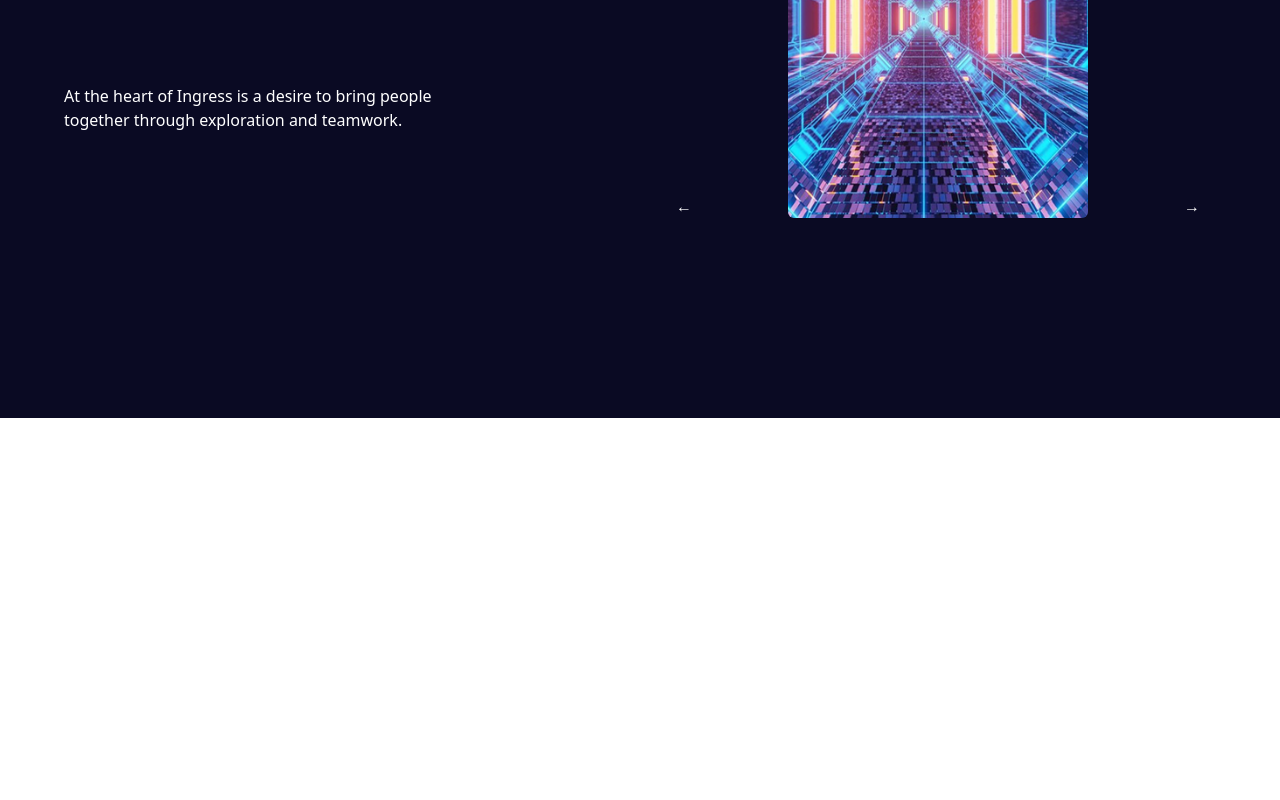
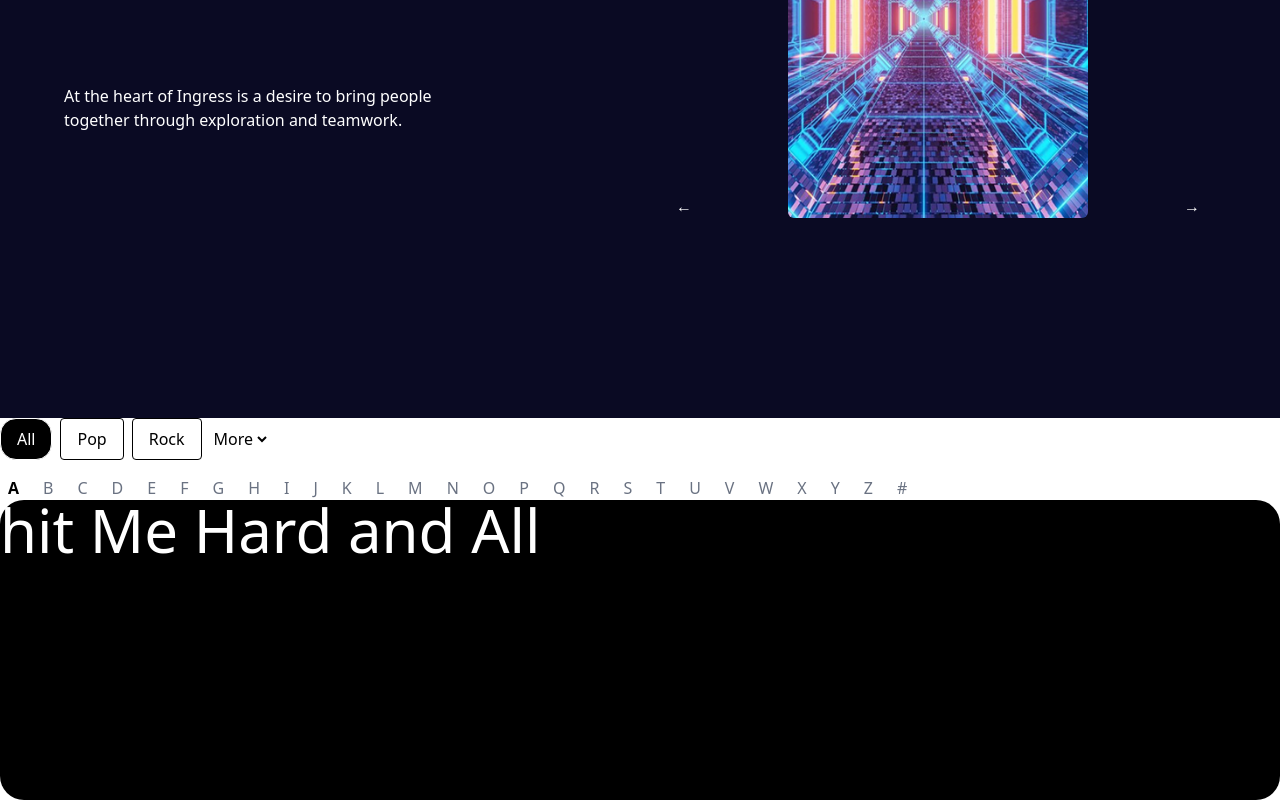
Before and after one commit to sunita0987/Event-Einsenden, a React (Vite) app: page / in a window 1280 px wide. Shown: the part 1300-2100 px from the top of the page. Before the commit the page ends 1718 px from the top, so only its background shows below. Built offline with nearby package versions, Linux system fonts and the light colour scheme.

Commit message:
params add

```diff
--- a/src/App.css
+++ b/src/App.css
@@ -2,3 +2,4 @@
 
 @import url("https://fonts.googleapis.com/css2?family=Open+Sans:ital,wght@0,300..800;1,300..800&display=swap");
 @import url("https://fonts.googleapis.com/css2?family=Oswald:wght@200..700&display=swap");
+@import url("https://fonts.googleapis.com/css2?family=Montserrat:ital,wght@0,100..900;1,100..900&display=swap");
--- a/src/App.jsx
+++ b/src/App.jsx
@@ -4,7 +4,12 @@ import "./App.css";
 import Heading from "./components/Heading";
 import ImageUpload from "./components/ImageUpload.";
 import Game from "./components/Game";
+// import AlbumImage from "./components/AlbumImage";
 // import Button from "./components/Button";
+import { Routes, Route } from 'react-router-dom';
+import SongsPage from './Pages/SongPage';
+
+
 
 function App() {
   return (
@@ -13,6 +18,12 @@ function App() {
       {/* <Button /> */}
       <ImageUpload />
       <Game />
+    {/* <AlbumImage/> */}
+     <Routes>
+      <Route path="/:genre/:letter" element={<SongsPage />} />
+      <Route path="/" element={<SongsPage />} />
+    </Routes>
+
     </>
   );
 }
--- /dev/null
+++ b/src/Pages/SongPage.jsx
@@ -0,0 +1,18 @@
+import { useParams } from 'react-router-dom';
+import GenreFilter from '../components/GenreFilter';
+import AlphabetFilter from '../components/AlphabetFilter';
+import React from 'react';
+
+export default function SongsPage() {
+  const { genre = 'All', letter = 'A' } = useParams();
+
+  return (
+    <div>
+      <GenreFilter selectedGenre={genre} />
+      <AlphabetFilter selectedLetter={letter} />
+       <div className=' bg-black rounded-3xl w-full h-[300px] text-white text-6xl'>
+      <h2>hit Me Hard and {genre}</h2>
+      </div>
+    </div>
+  );
+}
--- a/src/components/AlbumImage.jsx
+++ b/src/components/AlbumImage.jsx
@@ -0,0 +1,13 @@
+import React from 'react'
+
+function AlbumImage() {
+  return (
+    <div className='bg-white min-h-screen'>
+        <div className=' bg-black rounded-3xl w-full h-[300px]'>
+          <h1 className=' text-3xl font-bold text-white'> hit me hard and soft</h1>
+      </div>
+    </div>
+  )
+}
+
+export default AlbumImage;
--- /dev/null
+++ b/src/components/AlphabetFilter.jsx
@@ -0,0 +1,22 @@
+import { useNavigate, useParams } from 'react-router-dom';
+import React from 'react';
+
+export default function AlphabetFilter({ selectedLetter }) {
+  const letters = [...'ABCDEFGHIJKLMNOPQRSTUVWXYZ', '#'];
+  const { genre = 'All' } = useParams();
+  const navigate = useNavigate();
+
+  return (
+    <div className="flex flex-wrap space-x-2 mt-4">
+      {letters.map((l) => (
+        <button
+          key={l}
+          className={`px-2 ${selectedLetter === l ? 'text-black font-bold ' : 'text-gray-500'}`}
+          onClick={() => navigate(`/${genre}/${l}`)}
+        >
+          {l}
+        </button>
+      ))}
+    </div>
+  );
+}
--- a/src/components/Game.jsx
+++ b/src/components/Game.jsx
@@ -68,7 +68,6 @@ const ImageSlider = () => {
             <button onClick={prevSlide}>&larr;</button>
             <button onClick={nextSlide}>&rarr;</button>
           </div>
-
           {/* <div className="absolute top-0 right-[-120px] space-y-4 hidden md:block">
             {slides.map((slide, index) => (
               <img
--- /dev/null
+++ b/src/components/GenreFilter.jsx
@@ -0,0 +1,27 @@
+import { useNavigate } from 'react-router-dom';
+import React from 'react';
+
+export default function GenreFilter({ selectedGenre }) {
+  const genres = ['All', 'Pop', 'Rock'];
+  const navigate = useNavigate();
+
+  return (
+    <div className="flex space-x-2">
+      {genres.map((g) => (
+        <button
+          key={g}
+          className={`px-4 py-2 border rounded ${selectedGenre === g ? 'bg-black text-white rounded-2xl' : 'bg-white cursor-pointer'}`}
+          onClick={() => navigate(`/${g}/A`)}
+        >
+          {g}
+        </button>
+      ))}
+      <select onChange={(e) => navigate(`/${e.target.value}/A`)}>
+        <option value="More">More</option>
+        <option value="Pop">Pop</option>
+        <option value="Rock">Rock</option>
+        <opttion value="Music">Music</opttion>
+      </select>
+    </div>
+  );
+}
--- a/src/components/Heading.jsx
+++ b/src/components/Heading.jsx
@@ -58,7 +58,7 @@ function Heading() {
       <div className="flex justify-center items-center bg-[#F5F9FC] ">
         <button
           onClick={() => navigate("/submit-event")}
-          className="bg-gradient-to-r from-blue-700 to-blue-400 text-white font-semibold py-3 px-8 rounded-full text-lg shadow-lg hover:opacity-90 cursor-pointer mt-5"
+          className="bg-gradient-to-r from-blue-700 to-blue-400 text-white font-semibold py-3 px-5 rounded-4xl text-lg shadow-lg hover:opacity-90 cursor-pointer mt-5"
         >
           Event einsenden
         </button>
@@ -66,4 +66,5 @@ function Heading() {
     </div>
   );
 }
+
 export default Heading;
--- a/src/components/ImageUpload..jsx
+++ b/src/components/ImageUpload..jsx
@@ -31,7 +31,6 @@ const ImageUpload = () => {
   };
   const simulateUpload = (newImages, updatedImages) => {
     setUploading(true);
-
     setTimeout(() => {
       const finalImages = updatedImages.map((img) => ({
         ...img,
@@ -65,7 +64,7 @@ const ImageUpload = () => {
         </div>
       ))}
       <label className="w-20 h-20 rounded-xl border-2 border-dashed border-gray-300 flex items-center justify-center cursor-pointer">
-        <span className="text-2xl text-blue-500">+</span>
+        <span className="text-2xl text-blue-500 cursor-pointer">+</span>
         <input
           type="file"
           accept="image/*"
```
Also changed, not shown: src/main.jsx (+7 -2 lines).
